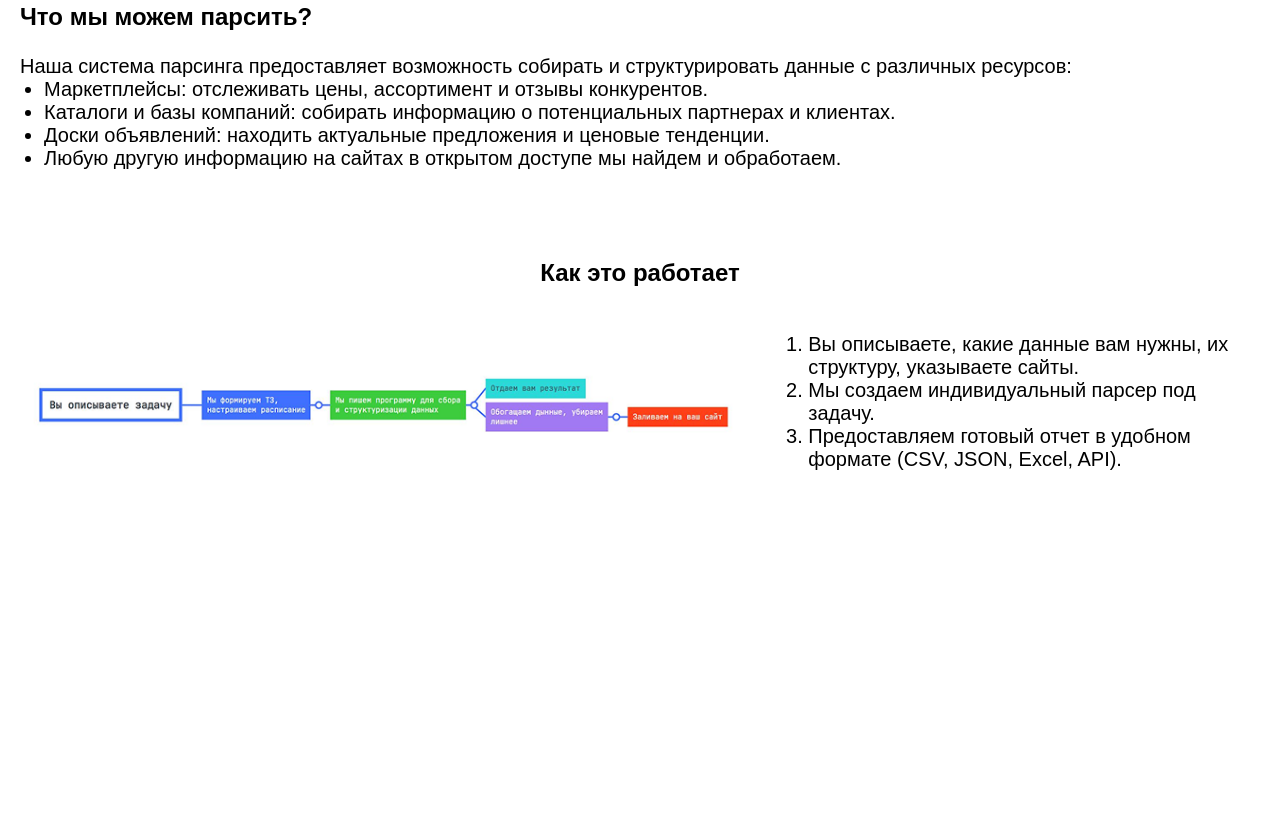
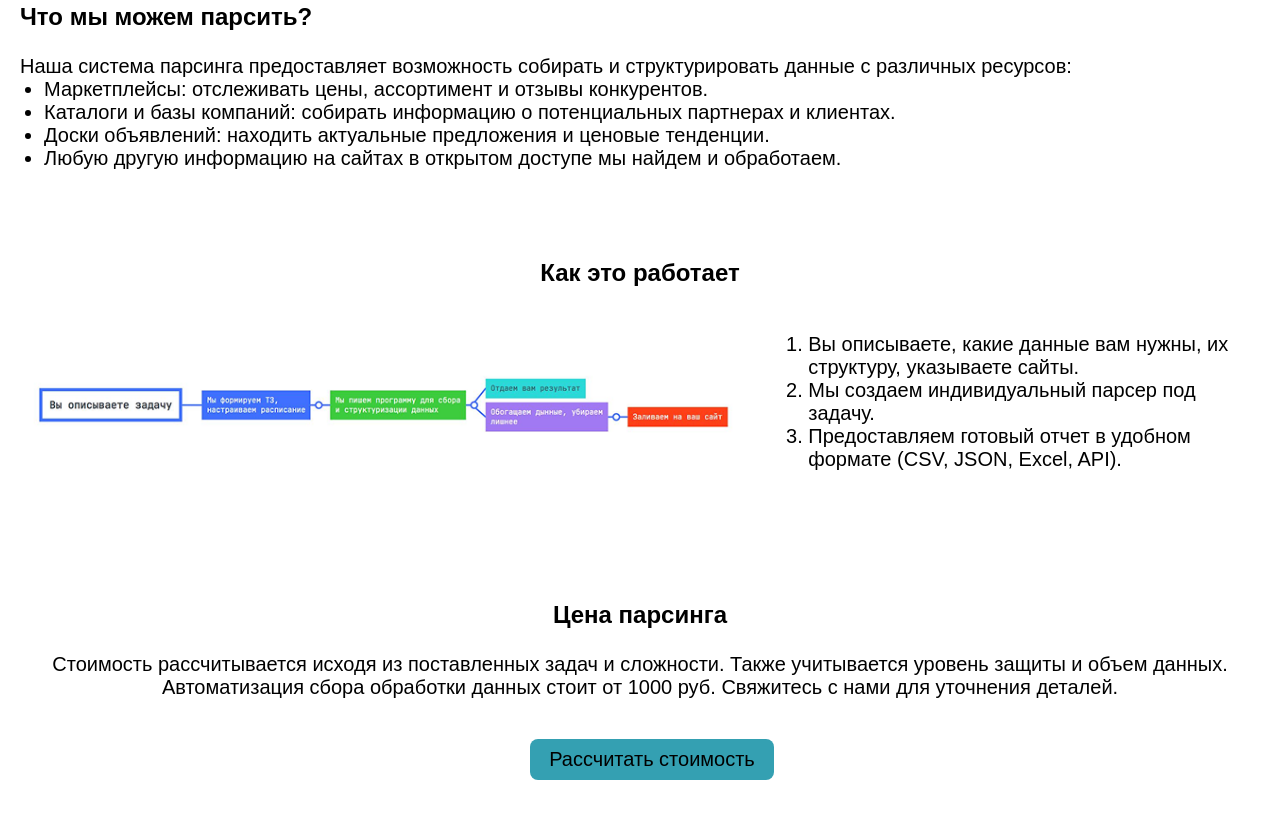
Before and after one commit to alexius90e/your-parcer, a plain HTML site: page index.html in a window 1280 px wide. Shown: the part 1429-2247 px from the top of the page. Before the commit the page ends 2003 px from the top, so only its background shows below. Drawn offline with Linux system fonts and the light colour scheme; a web font is replaced by a local one.

Commit message:
feat: added parse-target

```diff
--- a/index.html
+++ b/index.html
@@ -231,6 +231,21 @@
           </div>
         </div>
       </section>
+
+      <section class="parse-target">
+        <div class="container">
+          <h2 class="parse-target__title">Цена парсинга</h2>
+          <div class="parse-target__text">
+            Стоимость рассчитывается исходя из поставленных задач и сложности. Также учитывается
+            уровень защиты и объем данных. Автоматизация сбора обработки данных стоит от 1000 руб.
+            Свяжитесь с нами для уточнения деталей.
+          </div>
+
+          <div class="parse-target__calc">
+            <button class="parse-target__calc-button">Рассчитать стоимость</button>
+          </div>
+        </div>
+      </section>
     </main>
 
     <footer class="footer">
--- /dev/null
+++ b/scss/_l-parse-target.scss
@@ -0,0 +1,47 @@
+.parse-target {
+  margin: 96px 0 70px;
+
+  @include laptop {
+    margin: 50px 0;
+  }
+
+  &__title {
+    margin: 0 0 24px;
+    font-weight: 700;
+    font-size: 24px;
+    color: #000;
+    text-align: center;
+  }
+
+  &__text {
+    margin: 0 0 40px;
+    font-weight: 400;
+    font-size: 20px;
+    color: #000;
+    text-align: center;
+  }
+
+  &__calc {
+    display: flex;
+    align-items: center;
+    justify-content: center;
+    margin: 0;
+    padding-left: 24px;
+    font-weight: 400;
+    font-size: 20px;
+    color: #000;
+
+    &-button {
+      display: inline-block;
+      padding: 9px 19px;
+      font-weight: 400;
+      font-size: 20px;
+      text-align: center;
+      color: #000;
+      border: none;
+      border-radius: 8px;
+      background-color: #34a0b2;
+      cursor: pointer;
+    }
+  }
+}
--- a/scss/index.scss
+++ b/scss/index.scss
@@ -17,4 +17,5 @@
 @import './l-advantages';
 @import './l-how-parse';
 @import './l-how-it-work';
+@import './l-parse-target';
 @import './l-footer';
```
Also changed, not shown: css/index.css.
